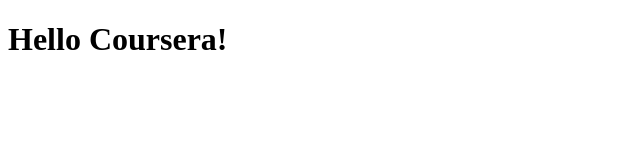
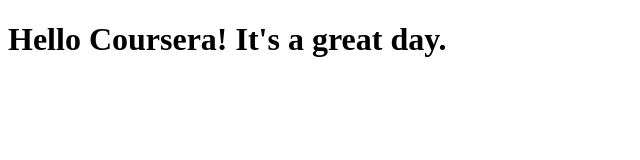
Before and after one commit to itsemilyhuang/coursera, a plain HTML site: page site/index.html in a window 1280 px wide. Shown: the whole page, without its empty margins (0-640 px from the left). Drawn offline with Linux system fonts and the light colour scheme.

Commit message:
Small addition to our page content.

```diff
--- a/site/index.html
+++ b/site/index.html
@@ -5,8 +5,6 @@
 	<title>Hello Coursera!</title>
 </head>
 <body>
-<h1>Hello Coursera!</h1>
-
-
+<h1>Hello Coursera! It's a great day.</h1>
 </body>
 </html>
```
